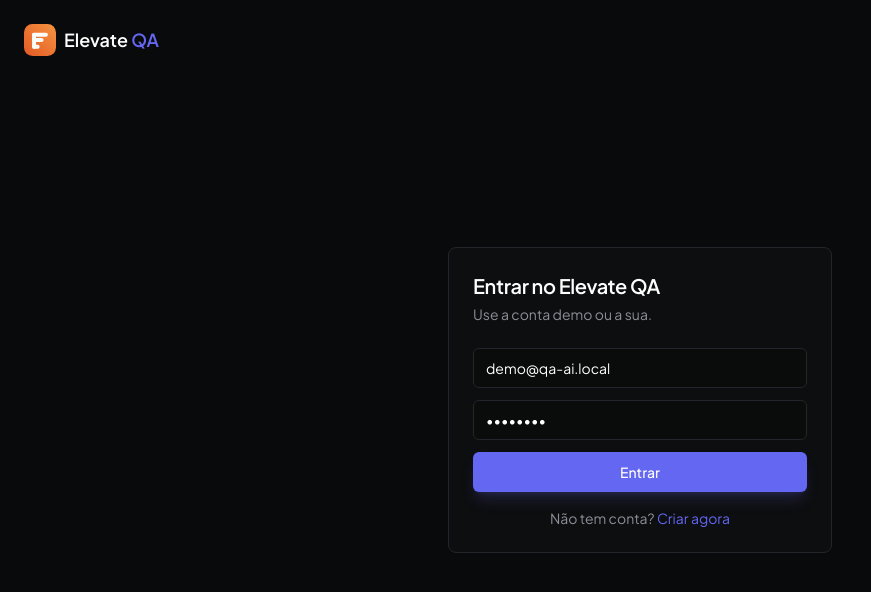
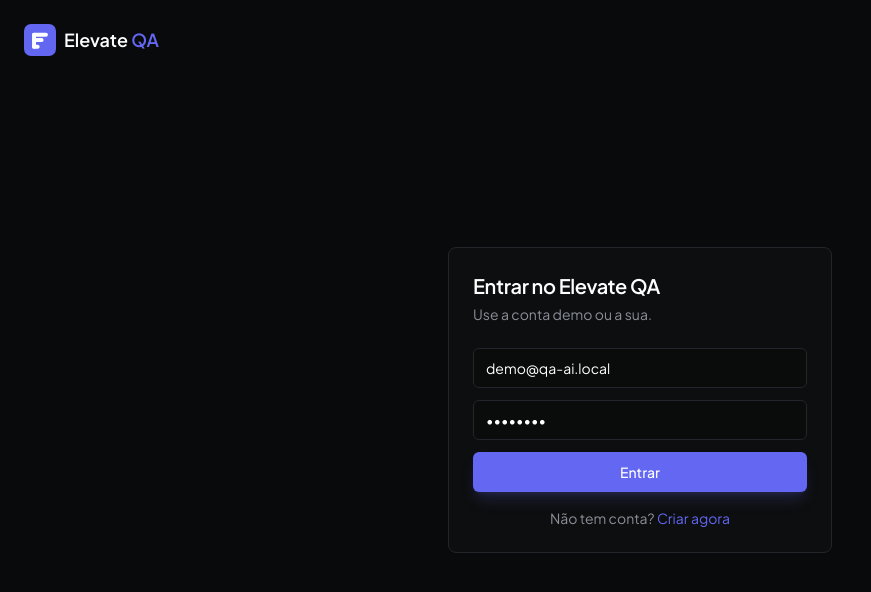
Before and after one commit to won3er/MuriOps, a Next.js app in the folder apps/web/: page /login in a window 1280 px wide. Shown: the top 592 px of the page, without its empty margins (0-871 px from the left). Built offline with nearby package versions, Linux system fonts and the light colour scheme; no server answers.

Commit message:
design: logo em indigo solido (sem gradiente, sem laranja)

```diff
--- a/apps/web/src/components/logo.tsx
+++ b/apps/web/src/components/logo.tsx
@@ -6,7 +6,9 @@ import { cn } from "@/lib/utils";
  * Isotipo: um "E" monograma construído com barras que crescem de baixo para
  * cima — lê-se ao mesmo tempo como a letra e como um gráfico de elevação
  * ("eleve a qualidade"). Sem texto: funciona sozinho como marca.
- * Paleta "Ember" (âmbar profundo → vermelho-alaranjado), ver DESIGN.md.
+ * Cor "Índigo" (#6366f1), fill sólido — sem gradiente decorativo, seguindo a
+ * filosofia "um único acento cromático, plano" do design system "Instrument".
+ * Ver DESIGN.md.
  */
 function isotypePaths() {
   return (
@@ -23,7 +25,7 @@ function isotypePaths() {
   );
 }
 
-/** Isotipo puro: a marca em laranja, sem fundo e sem texto. */
+/** Isotipo puro: a marca em índigo sólido, sem fundo e sem texto. */
 export function LogoIsotype({
   className,
   title = "Elevate QA",
@@ -38,18 +40,12 @@ export function LogoIsotype({
       aria-label={title}
       className={cn("h-9 w-9", className)}
     >
-      <defs>
-        <linearGradient id="eqa-iso" x1="0" y1="1" x2="1" y2="0">
-          <stop offset="0%" stopColor="#e35a26" />
-          <stop offset="100%" stopColor="#f5943f" />
-        </linearGradient>
-      </defs>
-      <g fill="url(#eqa-iso)">{isotypePaths()}</g>
+      <g fill="#6366f1">{isotypePaths()}</g>
     </svg>
   );
 }
 
-/** Versão em selo: isotipo branco sobre fundo laranja. Ideal para sidebar/ícone. */
+/** Versão em selo: isotipo branco sobre fundo índigo sólido. Ideal para sidebar/ícone. */
 export function LogoMark({ className }: { className?: string }) {
   return (
     <svg
@@ -58,13 +54,7 @@ export function LogoMark({ className }: { className?: string }) {
       aria-hidden="true"
       focusable="false"
     >
-      <defs>
-        <linearGradient id="eqa-badge" x1="0" y1="1" x2="1" y2="0">
-          <stop offset="0%" stopColor="#e35a26" />
-          <stop offset="100%" stopColor="#f5943f" />
-        </linearGradient>
-      </defs>
-      <rect width="32" height="32" rx="8.5" fill="url(#eqa-badge)" />
+      <rect width="32" height="32" rx="7" fill="#6366f1" />
       <g fill="#fff" transform="translate(16 16) scale(0.72) translate(-16 -16)">
         {isotypePaths()}
       </g>
```
